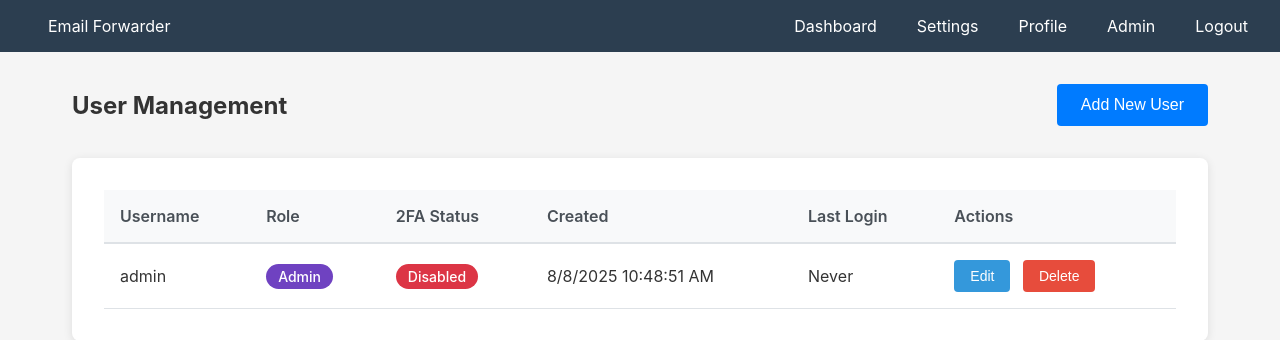
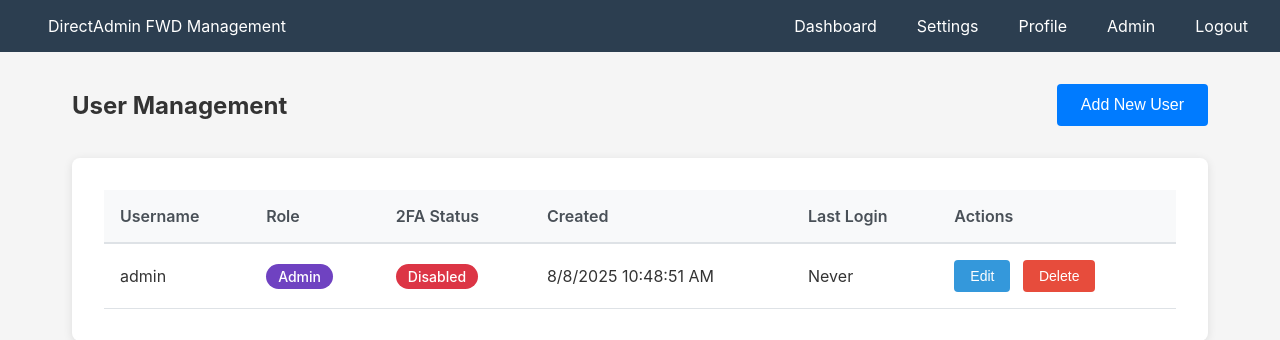
Before and after one commit to GitTimeraider/Directadmin-Emailforwarder-docker, a Flask app: page /admin/users in a window 1280 px wide. Shown: the top 340 px of the page. Run offline with Flask 3, Linux system fonts and the light colour scheme; a user stored in the database is signed in; data comes from the database, SQL or seed files in the repository.

Commit message:
Update base.html

```diff
--- a/app/templates/base.html
+++ b/app/templates/base.html
@@ -10,7 +10,7 @@
 <body>
 <nav>
     <div class="nav-brand">
-        <a href="{{ url_for('dashboard') }}">Email Forwarder</a>
+        <a href="{{ url_for('dashboard') }}">DirectAdmin FWD Management</a>
     </div>
 
     <!-- Add hamburger button -->
```
